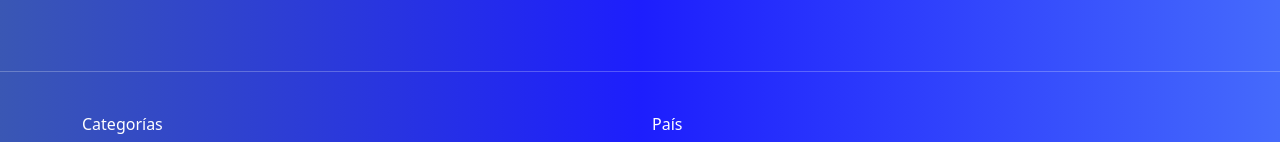
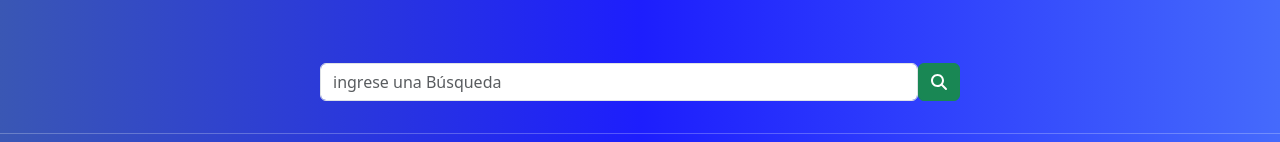
Before and after one commit to MartinGramajo/ejercicio11, a React (Vite) app: page / in a window 1280 px wide. Shown: the part 135-277 px from the top of the page. Built offline with nearby package versions, Linux system fonts and the light colour scheme; no server answers.

Commit message:
agrego el buscador en component titulo

```diff
--- a/src/components/Titulo.jsx
+++ b/src/components/Titulo.jsx
@@ -1,6 +1,14 @@
-import { ButtonGroup, Button } from "react-bootstrap";
+import { ButtonGroup, Button, Form } from "react-bootstrap";
+import { FontAwesomeIcon } from "@fortawesome/react-fontawesome";
+import { faSearch } from "@fortawesome/free-solid-svg-icons";
 
-const Titulo = ({ setLanguage }) => {
+const Titulo = ({ setLanguage, search, setSearch, handleChangeInput }) => {
+  const handleSubmit = (e) => {
+    e.preventDefault();
+    setSearch(search);
+    setSearch("");
+  };
+
   return (
     <section>
       <div className="d-flex justify-content-end me-1 py-1">
@@ -15,6 +23,22 @@ const Titulo = ({ setLanguage }) => {
       </div>
       <div>
         <h1 className="text-center  py-5 fs-1 text-white"> NotiWorld</h1>
+
+        <div className="d-flex justify-content-center">
+          <Form className="w-50" onSubmit={handleSubmit}>
+            <Form.Group className="mb-3 d-flex" controlId="tarea">
+              <Form.Control
+                type="text"
+                placeholder="ingrese una Búsqueda"
+                value={search}
+                onChange={handleChangeInput}
+              />
+              <Button variant="success" type="submit">
+                <FontAwesomeIcon icon={faSearch} />
+              </Button>
+            </Form.Group>
+          </Form>
+        </div>
         <hr className="text-light py-2" />
       </div>
     </section>
```
